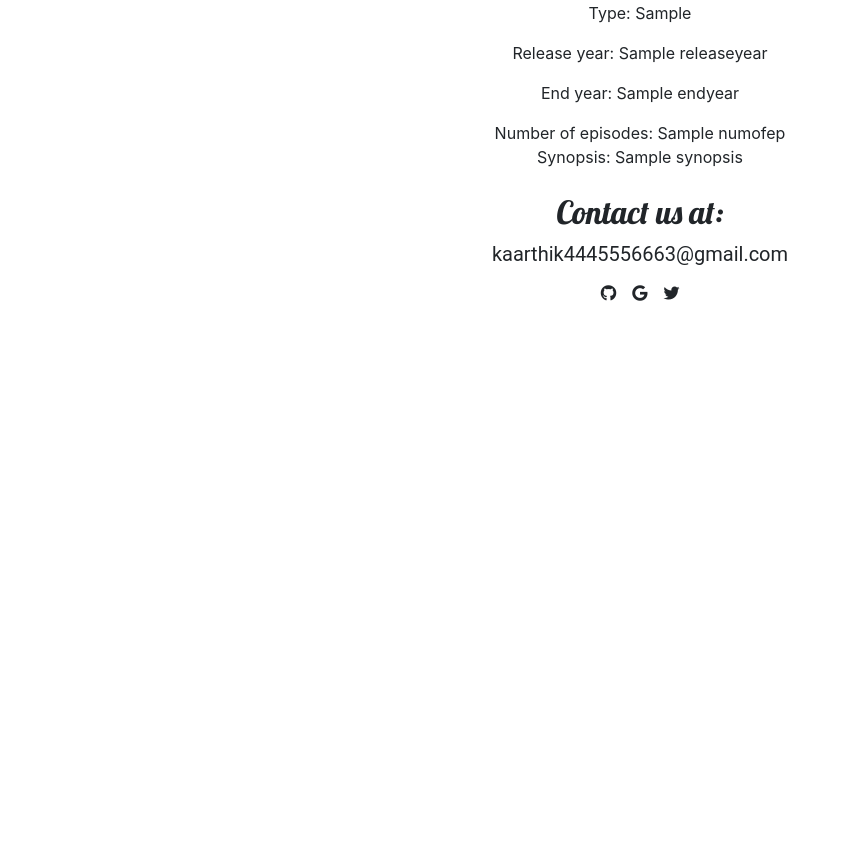
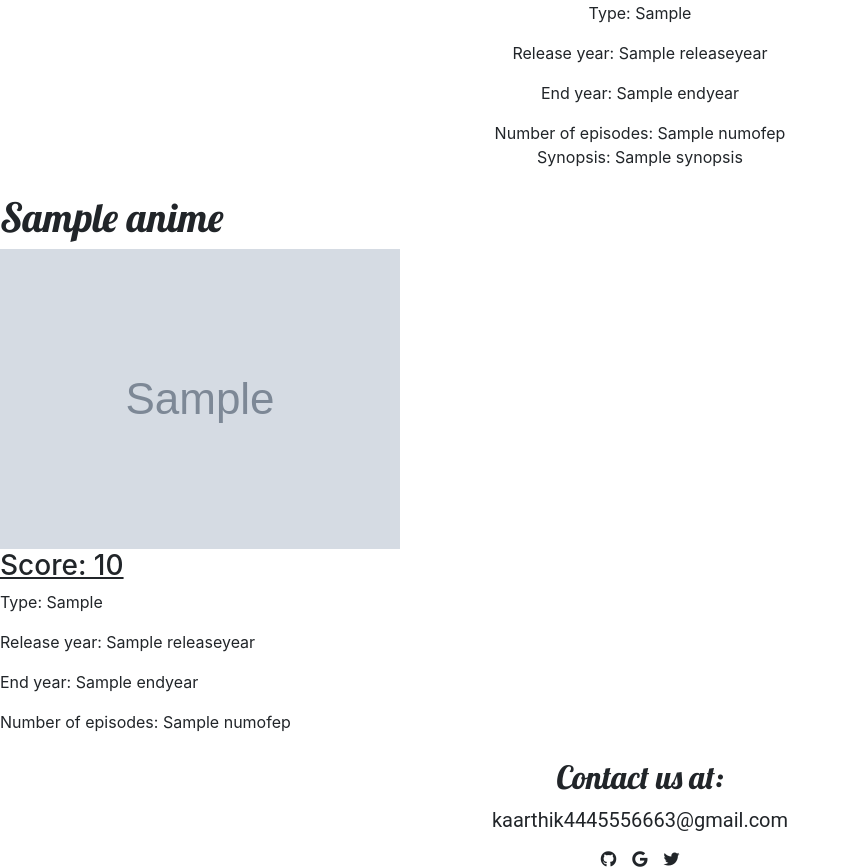
Before and after one commit to keerthigkaarthik/Anime-Recomender, a Django app: template templates/individual_anime2.html in a window 1280 px wide. Shown: the part 493-1360 px from the top of the page, without its empty margins (0-850 px from the left). Before the commit the page ends 794 px from the top, so only its background shows below. Run offline with Django 4.2, Linux system fonts and the light colour scheme; the template is opened without the code that fills it: most values are stand-ins (such as "Sample title", 1, 10 or a date in 2020); grey boxes marked "Sample" are stand-in pictures; some libraries are stand-ins or nearby versions; some web fonts are replaced.

Commit message:
Update individual_anime2.html

```diff
--- a/templates/individual_anime2.html
+++ b/templates/individual_anime2.html
@@ -46,6 +46,18 @@
 
 
       <br>
+        <div>
+            {% for anime in similar_anime_examples %}
+              <h1>{{anime.name}}</h1>
+              <img src = '{{anime.picture}}' alt = 'picture of anime' class='fade-in'>
+              <div class = 'rating fade-in'><h3>Score: {{anime.score}}</h3></div>
+              <div class = 'type fade-in'><p>Type: {{anime.type_1}}</p></div>
+              <div class = 'release fade-in'><p>Release year: {{anime.releaseyear}}</p></div>
+              <div class = 'endyear fade-in'><p>End year: {{anime.endyear}}</p></div>
+              <div class = 'numofep fade-in'>Number of episodes: {{anime.numofep}}</div>
+            {% endfor %}
+        </div>
+      <br>
 
       <div class="about-us fade-in" id = 'profile'>
         <h2>Contact us at: </h2>
```
